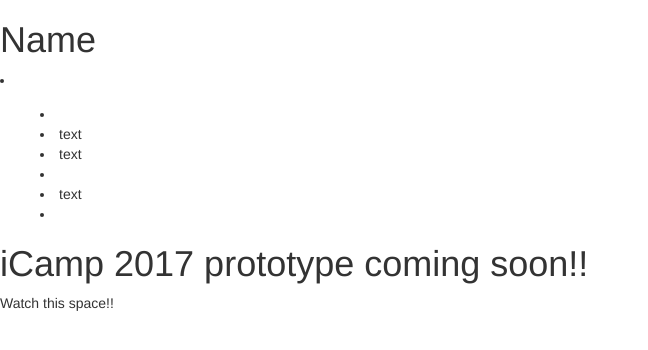
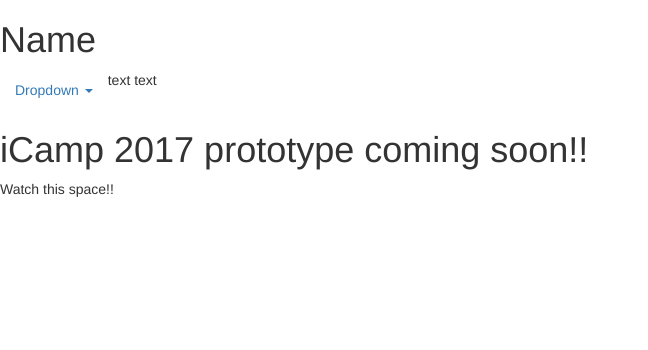
Before and after one commit to iCamp2017/iCamp2017.github.io, a Jekyll site: the page built from index.md, in a window 1280 px wide. Shown: the top 350 px of the page, without its empty margins (0-648 px from the left). Built offline with Jekyll 4.4.1, drawn with Linux system fonts in a browser that asks for light colours; some web fonts are replaced.

Commit message:
make changes to nav system

```diff
--- a/_layouts/default.html
+++ b/_layouts/default.html
@@ -9,13 +9,18 @@
 </head>
 <body>
   <h1> Name</h1>
-  <nav>
-  <li> <menu><li>
-    <li>text</li>
-    <li>text<li>
-      <li> text<li>
-      </nav>
-
+  <ul class="nav nav-pills">
+  text
+  <li role="presentation" class="dropdown">
+    <a class="dropdown-toggle" data-toggle="dropdown" href="#" role="button" aria-haspopup="true" aria-expanded="false">
+      Dropdown <span class="caret"></span>
+    </a>
+    <ul class="dropdown-menu">
+    text
+    </ul>
+  </li>
+  text
+</ul>
   </menu>
 
   </ol>
```
